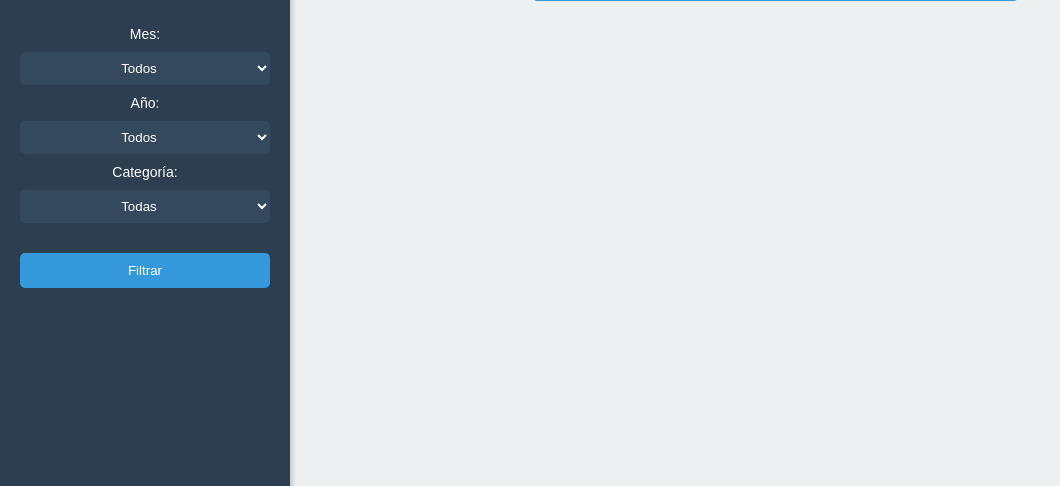
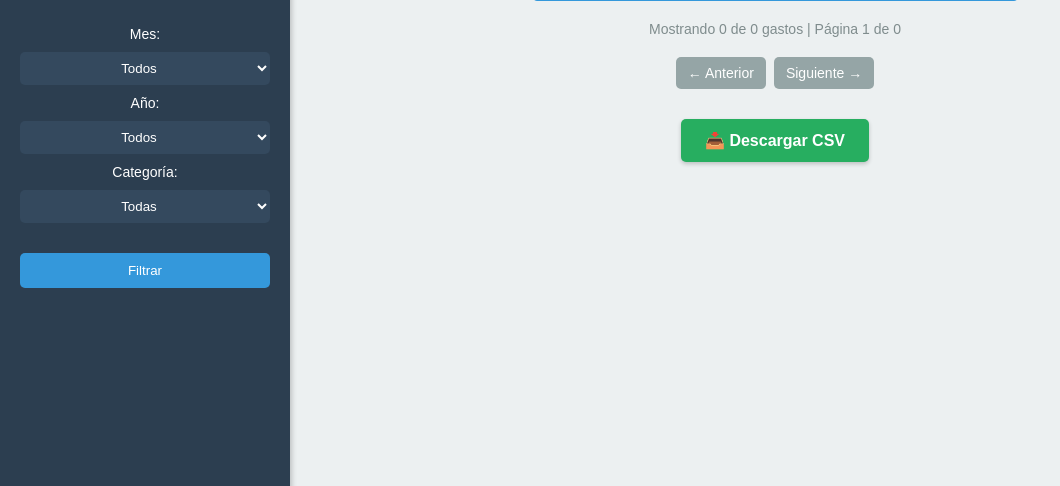
Before and after one commit to asanlir/GastosApp, a Flask app: page /gastos in a window 1280 px wide. Shown: the part 314-800 px from the top of the page, without its empty margins (0-1060 px from the left). Run offline with Flask 3, Linux system fonts and the light colour scheme; data that the repository does not hold is empty.

Commit message:
feat(gastos): paginación y descarga CSV en histórico
- Implementada paginación de 20 registros por página
- Añadida descarga de gastos filtrados en formato CSV
- Orden invertido: gastos más recientes primero (ORDER BY id DESC)
- Los filtros se mantienen en la URL al navegar entre páginas
- Controles de navegación: Anterior/Siguiente + números de página
- Botón de descarga centrado con estilo consistente
- Información de paginación: "Mostrando X de Y gastos"

Archivos modificados:
- app/routes/main.py: lógica de paginación y ruta descargar CSV
- app/queries.py: ORDER BY id DESC (sin LIMIT)
- templates/gastos.html: UI paginación y botón descarga
- static/styles.css: estilos paginación y botón descarga

```diff
--- a/app/queries.py
+++ b/app/queries.py
@@ -90,9 +90,7 @@ def q_list_gastos(mes: Optional[str] = None,
         sql += " AND g.categoria = %s"
         params.append(categoria)
 
-    sql += f""" ORDER BY anio DESC,
-            {_month_field_literal()},
-            id DESC;"""
+    sql += " ORDER BY g.id DESC;"
     return sql, params
 
 
--- a/app/routes/main.py
+++ b/app/routes/main.py
@@ -10,7 +10,9 @@ Todas las rutas están registradas en el blueprint 'main' y se mantiene
 compatibilidad con endpoints legacy mediante LEGACY_ROUTES.
 """
 from datetime import datetime
-from flask import Blueprint, render_template, request, redirect, url_for, flash
+from flask import Blueprint, render_template, request, redirect, url_for, flash, make_response
+import csv
+from io import StringIO
 
 from app.services import gastos_service, presupuesto_service, categorias_service, charts_service
 from app.logging_config import get_logger
@@ -175,39 +177,136 @@ def edit_gasto(gasto_id):
 @main_bp.route('/gastos', methods=['GET', 'POST'])
 def ver_gastos():
     """
-    Vista de histórico de gastos con filtros opcionales.
+    Vista de histórico de gastos con filtros opcionales y paginación.
 
-    GET: Muestra todos los gastos sin filtros
-    POST: Aplica filtros de búsqueda
+    GET: Muestra gastos con filtros de URL
+    POST: Aplica filtros y redirige a GET con parámetros
 
     Form data (POST):
         mes (str, opcional): Filtrar por mes
         anio (int, opcional): Filtrar por año
         categoria (str, opcional): Filtrar por categoría
 
+    Query params:
+        page (int): Número de página (default: 1)
+        mes (str, opcional): Filtro de mes
+        anio (int, opcional): Filtro de año
+        categoria (str, opcional): Filtro de categoría
+
     Returns:
-        Template 'gastos.html' con lista de gastos filtrados
+        Template 'gastos.html' con lista de gastos filtrados y paginados
     """
     logger.debug("Acceso a histórico de gastos")
     categorias = categorias_service.list_categorias()
     categorias_nombres = [cat['nombre'] for cat in categorias]
+
+    # Si es POST, redirigir a GET con los filtros en la URL
+    if request.method == "POST":
+        mes = request.form.get("mes", "")
+        anio = request.form.get("anio", "")
+        categoria = request.form.get("categoria", "")
+
+        return redirect(url_for('main.ver_gastos',
+                                mes=mes,
+                                anio=anio,
+                                categoria=categoria,
+                                page=1))
+
+    # Obtener filtros de los parámetros de la URL (GET)
+    filtros = {}
+    mes = request.args.get("mes", "")
+    if mes and mes.strip():
+        filtros["mes"] = mes
+
+    anio = request.args.get("anio", "")
+    if anio and anio.strip():
+        filtros["anio"] = int(anio)
+
+    categoria = request.args.get("categoria", "")
+    if categoria and categoria.strip():
+        filtros["categoria"] = categoria
+
+    # Obtener gastos filtrados
+    gastos_completos = gastos_service.list_gastos(**filtros)
+
+    # Paginación
+    page = request.args.get('page', 1, type=int)
+    per_page = 20
+    total_gastos = len(gastos_completos)
+    # Redondeo hacia arriba
+    total_pages = (total_gastos + per_page - 1) // per_page
+
+    # Calcular índices de slice
+    start_idx = (page - 1) * per_page
+    end_idx = start_idx + per_page
+    gastos_pagina = gastos_completos[start_idx:end_idx]
+
+    return render_template('gastos.html',
+                           gastos=gastos_pagina,
+                           categorias=categorias_nombres,
+                           filtros=filtros,
+                           page=page,
+                           total_pages=total_pages,
+                           total_gastos=total_gastos)
+
+
+@main_bp.route('/gastos/descargar', methods=['GET'])
+def descargar_gastos():
+    """
+    Descarga los gastos filtrados en formato CSV.
+
+    Query params:
+        mes (str, opcional): Filtrar por mes
+        anio (int, opcional): Filtrar por año
+        categoria (str, opcional): Filtrar por categoría
+
+    Returns:
+        Archivo CSV con los gastos filtrados
+    """
+    logger.debug("Descargando gastos en CSV")
     filtros = {}
 
-    if request.method == "POST":
-        if request.form.get("mes"):
-            filtros["mes"] = request.form["mes"]
-        if request.form.get("anio"):
-            filtros["anio"] = int(request.form["anio"])
-        if request.form.get("categoria"):
-            filtros["categoria"] = request.form["categoria"]
+    # Solo añadir filtros si tienen valor (no vacíos)
+    mes = request.args.get("mes", "")
+    if mes and mes.strip():
+        filtros["mes"] = mes
+
+    anio = request.args.get("anio", "")
+    if anio and anio.strip():
+        filtros["anio"] = int(anio)
+
+    categoria = request.args.get("categoria", "")
+    if categoria and categoria.strip():
+        filtros["categoria"] = categoria
 
     # Obtener gastos filtrados
     gastos = gastos_service.list_gastos(**filtros)
 
-    return render_template('gastos.html',
-                           gastos=gastos,
-                           categorias=categorias_nombres,
-                           filtros=filtros)
+    # Crear CSV en memoria
+    si = StringIO()
+    writer = csv.writer(si)
+
+    # Escribir encabezados
+    writer.writerow(['ID', 'Categoría', 'Descripción',
+                    'Monto (€)', 'Mes', 'Año'])
+
+    # Escribir datos
+    for gasto in gastos:
+        writer.writerow([
+            gasto.get('id', ''),
+            gasto.get('categoria', ''),
+            gasto.get('descripcion', ''),
+            gasto.get('monto', ''),
+            gasto.get('mes', ''),
+            gasto.get('anio', '')
+        ])
+
+    # Crear respuesta
+    output = make_response(si.getvalue())
+    output.headers["Content-Disposition"] = "attachment; filename=gastos.csv"
+    output.headers["Content-type"] = "text/csv; charset=utf-8"
+
+    return output
 
 
 @main_bp.route('/report', methods=['GET', 'POST'])
@@ -313,7 +412,8 @@ def config():
             except ValueError as e:
                 flash(str(e), "error")
             except DatabaseError as e:
-                logger.error("Error de base de datos al eliminar categoría: %s", e)
+                logger.error(
+                    "Error de base de datos al eliminar categoría: %s", e)
                 flash("Error inesperado al eliminar la categoría", "error")
             return redirect(url_for('main.config'))
 
@@ -336,7 +436,8 @@ def config():
                 logger.error(
                     "Error de validación al actualizar categoría: %s", e)
             except DatabaseError as e:
-                logger.error("Error de base de datos al actualizar categoría: %s", e)
+                logger.error(
+                    "Error de base de datos al actualizar categoría: %s", e)
                 flash("Error inesperado al actualizar la categoría", "error")
             return redirect(url_for('main.config'))
 
--- a/static/styles.css
+++ b/static/styles.css
@@ -195,6 +195,14 @@ tr:nth-child(even) {
 
 p {
   margin-left: 15px;
+}
+
+.info-text {
+  text-align: center;
+  color: #7f8c8d;
+  font-size: 14px;
+  font-style: italic;
+  margin: 10px 0;
 }
 
 /* --- Total de gastos y presupuesto --- */
@@ -844,3 +852,83 @@ button {
   max-width: 720px;
   min-width: 420px;
 }
+
+/* --- Estilos de paginación --- */
+.pagination {
+  display: flex;
+  justify-content: center;
+  align-items: center;
+  gap: 8px;
+  margin: 20px 0;
+  flex-wrap: wrap;
+}
+
+.pagination-btn {
+  padding: 8px 12px;
+  background-color: #3498db;
+  color: white;
+  text-decoration: none;
+  border-radius: 5px;
+  font-size: 14px;
+  transition: background-color 0.3s;
+  display: inline-block;
+  min-width: 40px;
+  text-align: center;
+}
+
+.pagination-btn:hover {
+  background-color: #2980b9;
+}
+
+.pagination-btn.active {
+  background-color: #1abc9c;
+  font-weight: bold;
+  cursor: default;
+}
+
+.pagination-btn.disabled {
+  background-color: #95a5a6;
+  cursor: not-allowed;
+  pointer-events: none;
+}
+
+.pagination-info {
+  text-align: center;
+  color: #7f8c8d;
+  font-size: 14px;
+  margin: 15px 0 10px 0;
+}
+
+.pagination-info p {
+  margin: 0;
+}
+
+/* --- Sección de descarga --- */
+.download-section {
+  text-align: center;
+  margin: 30px 0;
+}
+
+.btn-download {
+  display: inline-block;
+  padding: 12px 24px;
+  background-color: #27ae60;
+  color: white;
+  text-decoration: none;
+  border-radius: 5px;
+  font-size: 16px;
+  font-weight: bold;
+  transition: background-color 0.3s, transform 0.2s;
+  box-shadow: 0px 2px 4px rgba(0, 0, 0, 0.2);
+}
+
+.btn-download:hover {
+  background-color: #229954;
+  transform: translateY(-2px);
+  box-shadow: 0px 4px 8px rgba(0, 0, 0, 0.3);
+}
+
+.btn-download:active {
+  transform: translateY(0);
+  box-shadow: 0px 2px 4px rgba(0, 0, 0, 0.2);
+}
--- a/templates/gastos.html
+++ b/templates/gastos.html
@@ -94,5 +94,44 @@
             </table>
         </div>
 
+        <!-- Información de paginación -->
+        <div class="pagination-info">
+            <p>Mostrando {{ gastos|length }} de {{ total_gastos }} gastos | Página {{ page }} de {{ total_pages }}</p>
+        </div>
+
+        <!-- Controles de paginación -->
+        <div class="pagination">
+            {% if page > 1 %}
+                <a href="{{ url_for('main.ver_gastos', page=page-1, mes=filtros.get('mes', ''), anio=filtros.get('anio', ''), categoria=filtros.get('categoria', '')) }}" class="pagination-btn">← Anterior</a>
+            {% else %}
+                <span class="pagination-btn disabled">← Anterior</span>
+            {% endif %}
+
+            {% for p in range(1, total_pages + 1) %}
+                {% if p == page %}
+                    <span class="pagination-btn active">{{ p }}</span>
+                {% elif p == 1 or p == total_pages or (p >= page - 2 and p <= page + 2) %}
+                    <a href="{{ url_for('main.ver_gastos', page=p, mes=filtros.get('mes', ''), anio=filtros.get('anio', ''), categoria=filtros.get('categoria', '')) }}" class="pagination-btn">{{ p }}</a>
+                {% elif p == page - 3 or p == page + 3 %}
+                    <span class="pagination-btn disabled">...</span>
+                {% endif %}
+            {% endfor %}
+
+            {% if page < total_pages %}
+                <a href="{{ url_for('main.ver_gastos', page=page+1, mes=filtros.get('mes', ''), anio=filtros.get('anio', ''), categoria=filtros.get('categoria', '')) }}" class="pagination-btn">Siguiente →</a>
+            {% else %}
+                <span class="pagination-btn disabled">Siguiente →</span>
+            {% endif %}
+        </div>
+
+        <!-- Botón de descarga -->
+        <div class="download-section">
+            <a href="{{ url_for('main.descargar_gastos', mes=filtros.get('mes', ''), anio=filtros.get('anio', ''), categoria=filtros.get('categoria', '')) }}" class="btn-download">
+                📥 Descargar CSV
+            </a>
+        </div>
+
+    </div>
+
 </body>
 </html>
```
